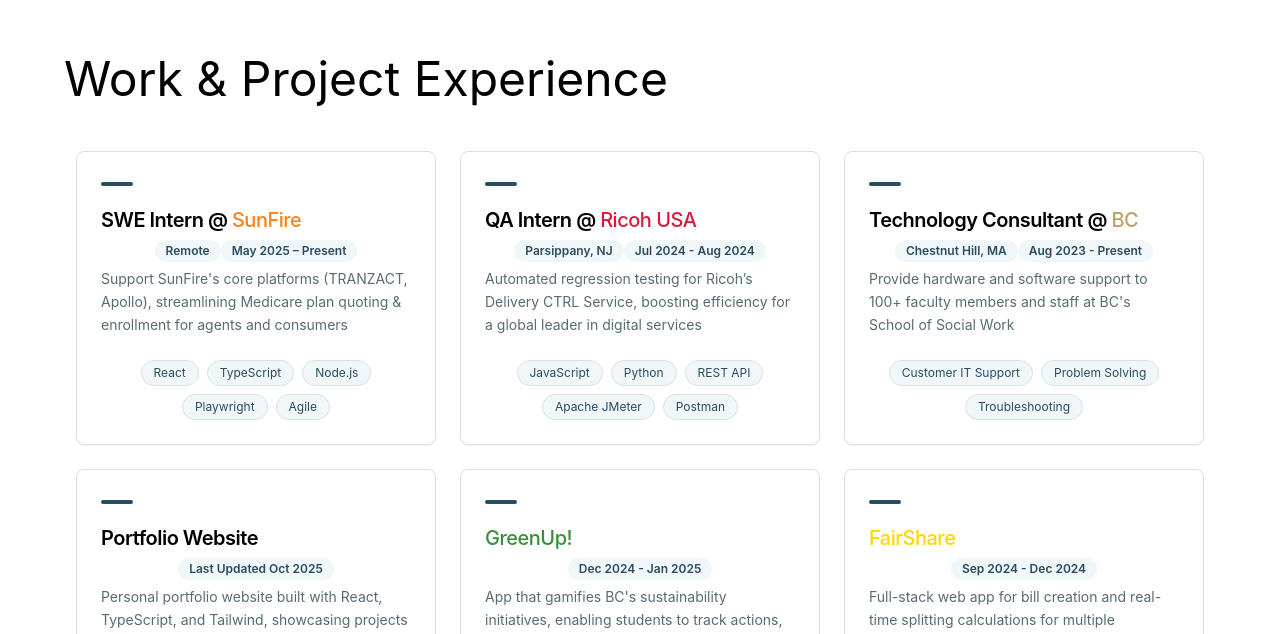
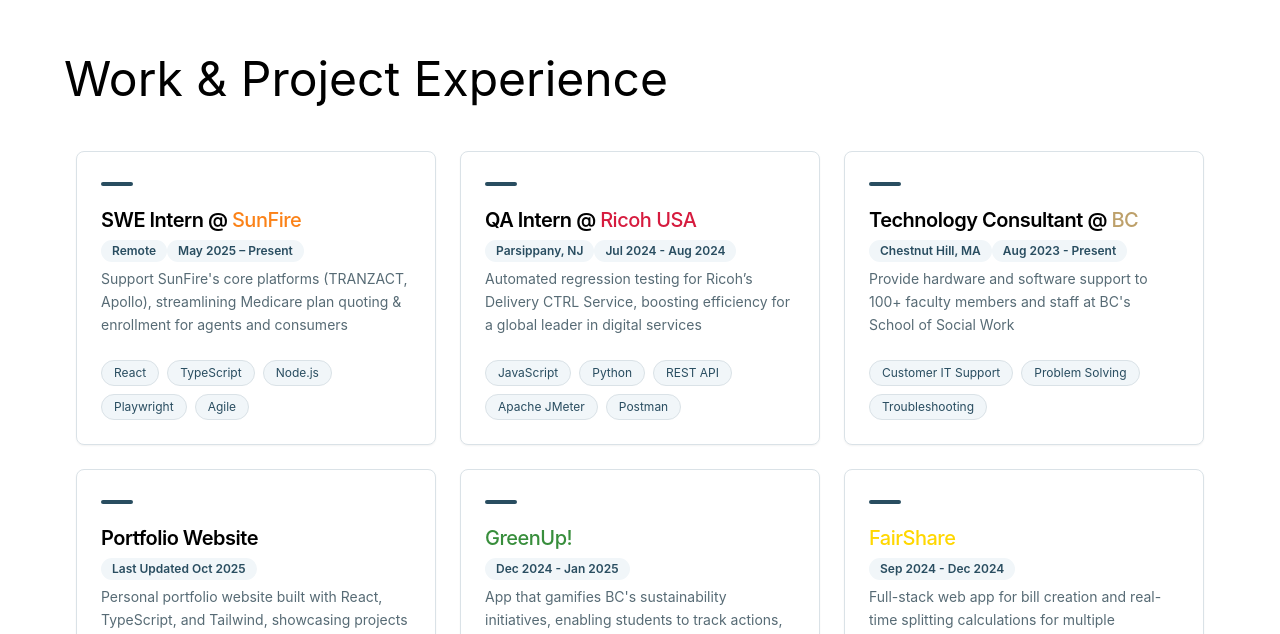
Before and after one commit to 22stevenwu/22stevenwu.github.io, a React (Create React App) app: page / in a window 1280 px wide. Shown: the part 1706-2340 px from the top of the page. Built offline with nearby package versions, Linux system fonts and the light colour scheme.

Commit message:
navbar centering and mobile styling

```diff
--- a/src/components/About.tsx
+++ b/src/components/About.tsx
@@ -65,7 +65,7 @@
   }, []);
 
   return (
-    <section id="about" className="min-h-screen flex items-center px-6 py-24">
+    <section id="about" className="min-h-screen flex items-center px-6 py-24 text-center md:text-left">
       <div className="max-w-6xl mx-auto w-full grid grid-cols-1 md:grid-cols-3 gap-8">
         {/* Profile */}
         <Card className="md:col-span-2 p-8 h-full bg-card shadow-[var(--shadow-medium)] hover:shadow-[var(--shadow-soft)] hover:-translate-y-2 transition-all duration-300 border-border/50">
@@ -166,7 +166,7 @@
         {/* Skills */}
         <Card className="md:col-span-2 p-6 h-full bg-card border-border/50 shadow-[var(--shadow-soft)] hover:shadow-[var(--shadow-medium)] hover:-translate-y-2 transition-all duration-300">
           <h2 className="text-3xl font-bold mb-5">Skills</h2>
-            <div className="flex flex-wrap gap-2">
+            <div className="flex flex-wrap justify-center gap-2 md:justify-start">
               <Badge variant="secondary" className="text-md">React</Badge>
               <Badge variant="secondary" className="text-md">TypeScript</Badge>
               <Badge variant="secondary" className="text-md">JavaScript</Badge>
--- a/src/components/Experience.tsx
+++ b/src/components/Experience.tsx
@@ -71,7 +71,7 @@
 
 const Projects = () => {
   return (
-    <section id="projects" className="min-h-screen flex items-center px-6 py-24">
+    <section id="projects" className="min-h-screen flex items-center px-6 py-24 text-center md:text-left">
       <div className="max-w-6xl mx-auto w-full">
         <h2 className="text-4xl md:text-5xl font-semi-bold mb-12 text-foreground">Work & Project Experience</h2>
         <div className="flex flex-wrap justify-center gap-6">
@@ -88,10 +88,10 @@
                     <ExternalLink className="h-4 w-4 opacity-0 group-hover:opacity-100 transition-opacity text-primary" />
                   </a>
                 </div>
-                <CardTitle className="text-xl group-hover:text-primary transition-colors">
+                <CardTitle className="text-xl group-hover:text-primary transition-colors text-center md:text-left">
                   {project.title}
                 </CardTitle>
-                <div className="flex justify-center mt-2">
+                <div className="flex justify-center md:justify-start mt-2">
                     {project.location && (
                     <Badge variant="secondary" className="text-xs">
                         {project.location}
@@ -101,10 +101,10 @@
                         {project.date}
                     </Badge>
                 </div>
-                <CardDescription className="leading-relaxed">{project.description}</CardDescription>
+                <CardDescription className="leading-relaxed text-center md:text-left">{project.description}</CardDescription>
               </CardHeader>
               <CardContent>
-                <div className="flex flex-wrap justify-center gap-2">
+                <div className="flex flex-wrap justify-center md:justify-start gap-2">
                   {project.tags.map((tag) => (
                     <span
                       key={tag}
--- a/src/components/Navbar.tsx
+++ b/src/components/Navbar.tsx
@@ -5,7 +5,7 @@
   <a
     href={href}
     onClick={onClick}
-    className="block px-4 py-2 text-foreground hover:text-primary transition-colors"
+    className="block px-4 py-2 text-foreground hover:text-primary transition-colors text-center"
   >
     {children}
   </a>
@@ -140,7 +140,7 @@
           className={`origin-top-right absolute top-full left-0 right-0 bg-background/90 backdrop-blur-sm border-t border-border/50 z-40 transform transition-all duration-200 ${open ? 'opacity-100 translate-y-0 pointer-events-auto' : 'opacity-0 -translate-y-2 pointer-events-none'}`}
         >
           <nav className="px-4 pb-6 pt-2">
-            <div className="flex flex-col gap-1">
+            <div className="flex flex-col items-center gap-1">
               <NavLink href="#" onClick={close}>Home</NavLink>
               <NavLink href="#about" onClick={close}>About</NavLink>
               <NavLink href="#projects" onClick={close}>Projects</NavLink>
```
